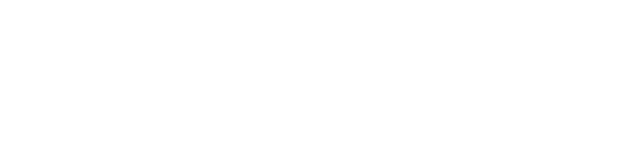
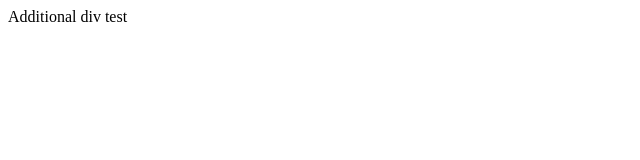
Before and after one commit to ChainSafe/publish-test, a React app: page public/index.html in a window 1280 px wide. Shown: the whole page, without its empty margins (0-640 px from the left). Built offline with nearby package versions, Linux system fonts and the light colour scheme.

Commit message:
add additional div (#20)

```diff
--- a/public/index.html
+++ b/public/index.html
@@ -30,5 +30,6 @@
       To begin the development, run `npm start` or `yarn start`.
       To create a production bundle, use `npm run build` or `yarn build`.
     -->
+    <div>Additional div <span>test</span></div>
   </body>
 </html>
```
